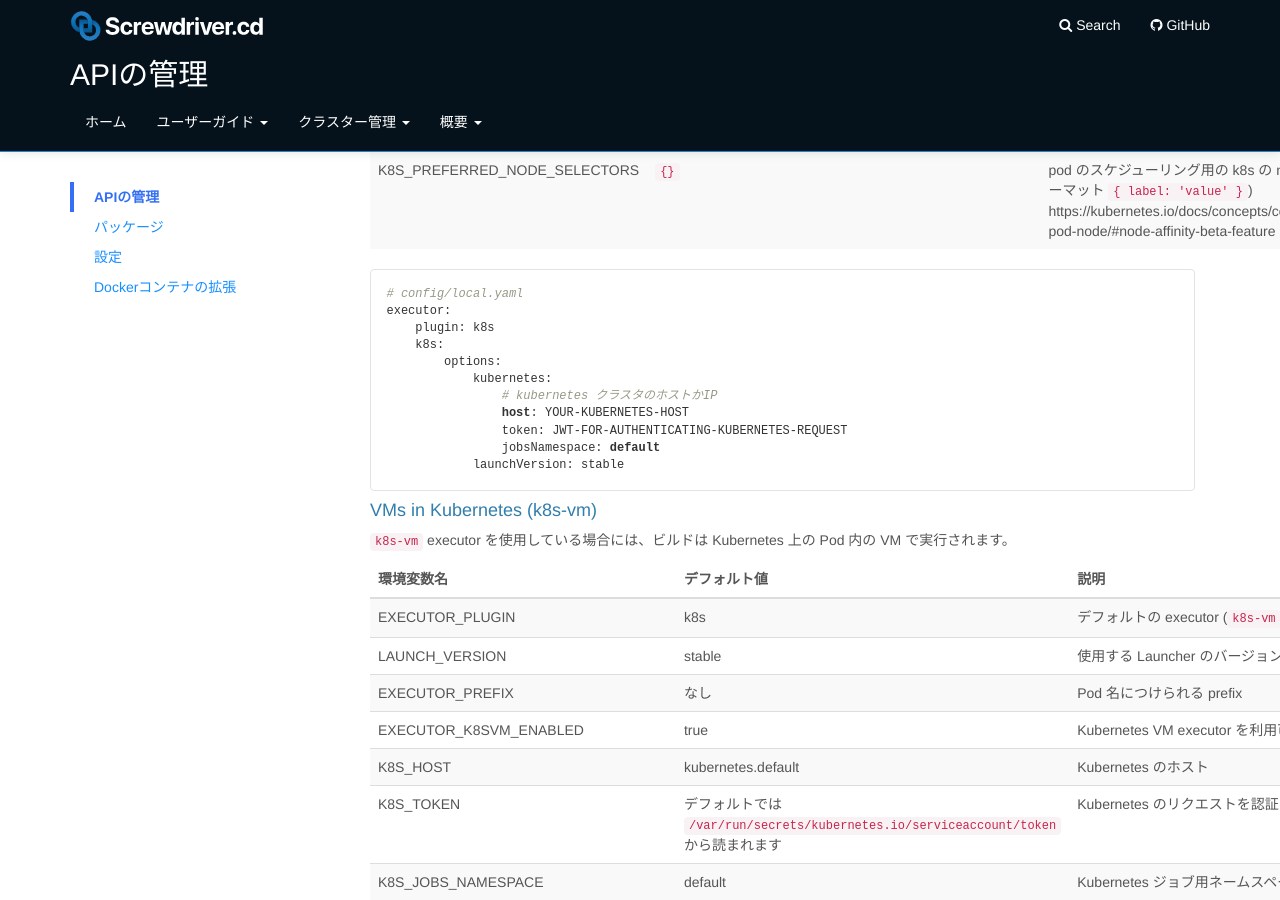
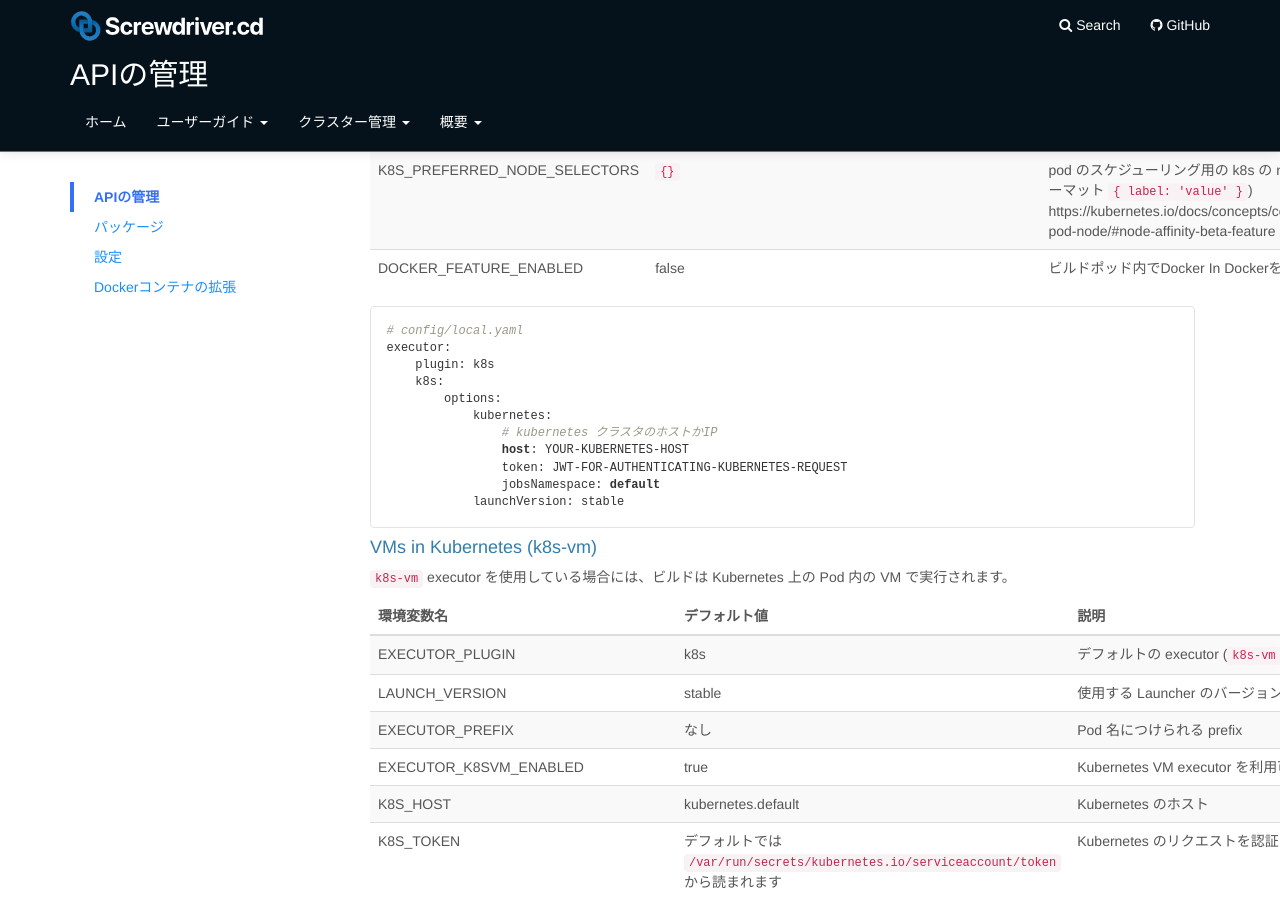
Before and after one commit to screwdriver-cd/guide, a Jekyll site: the page built from docs/ja/cluster-management/configure-api.md, in a window 1280 px wide and 900 px high, scrolled down 5021 px. Built offline with Jekyll 4.4.1, drawn with Linux system fonts in a browser that asks for light colours.

Commit message:
Update configure-api.md

````diff
--- a/docs/ja/cluster-management/configure-api.md
+++ b/docs/ja/cluster-management/configure-api.md
@@ -207,7 +207,8 @@ K8S_MEMORY_TURBO | 16 | turbo 時のメモリ数(GB)
 K8S_BUILD_TIMEOUT | 90 | クラスタ内の全てのビルドのデフォルトのタイムアウト時間(分)
 K8S_MAX_BUILD_TIMEOUT | 120 | クラスタ内の全てのビルドでユーザが設定可能な最大のタイムアウト時間(分)
 K8S_NODE_SELECTORS | `{}` | pod のスケジューリング用の k8s の node selector (フォーマット `{ label: 'value' }`) https://kubernetes.io/docs/concepts/configuration/assign-pod-node/#step-one-attach-label-to-the-node
-K8S_PREFERRED_NODE_SELECTORS | `{}`|  pod のスケジューリング用の k8s の node selector (フォーマット `{ label: 'value' }`) https://kubernetes.io/docs/concepts/configuration/assign-pod-node/#node-affinity-beta-feature |
+K8S_PREFERRED_NODE_SELECTORS | `{}`|  pod のスケジューリング用の k8s の node selector (フォーマット `{ label: 'value' }`) https://kubernetes.io/docs/concepts/configuration/assign-pod-node/#node-affinity-beta-feature
+DOCKER_FEATURE_ENABLED | false | ビルドポッド内でDocker In Dockerを有効にするフラグ |
 
 
 ```yaml
````
